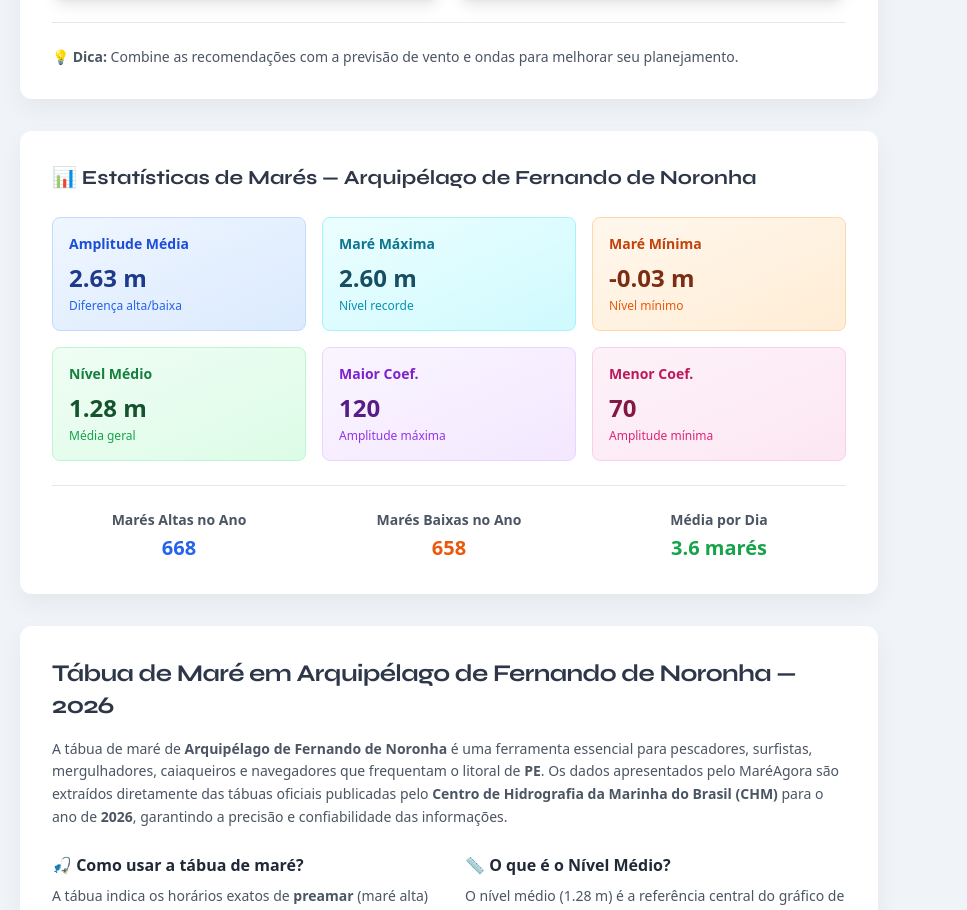
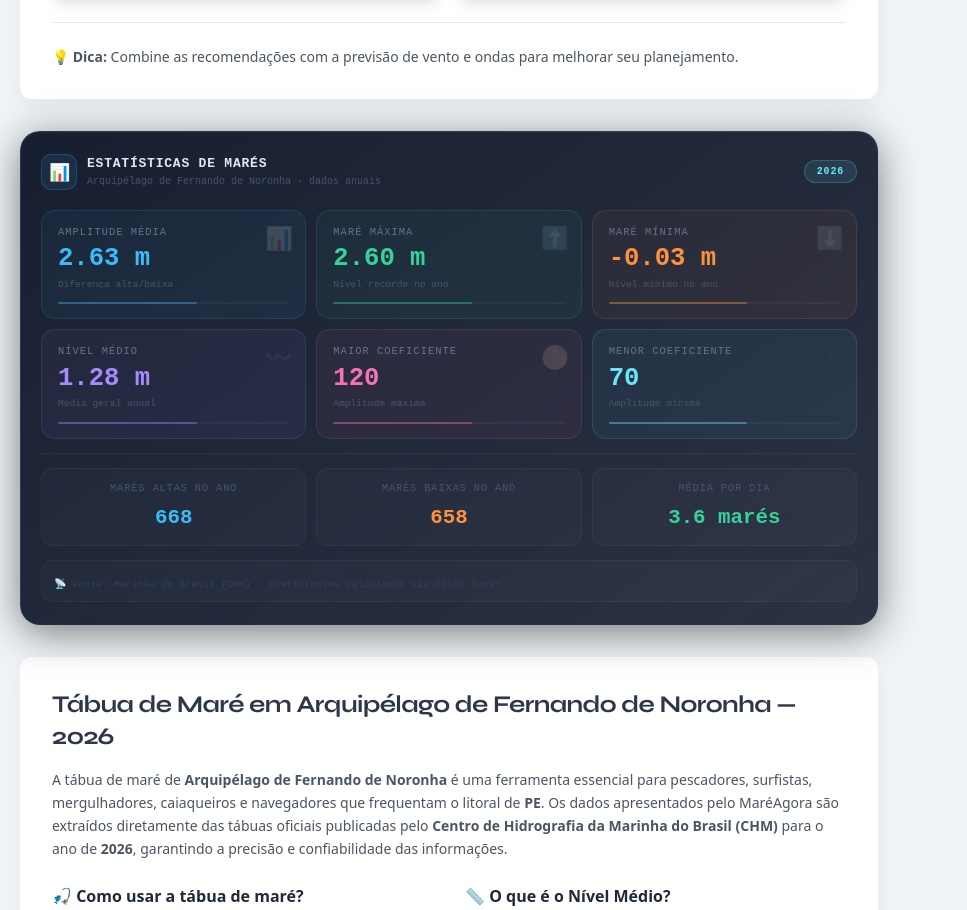
Before and after one commit to gustafa001/Mareagora, a Next.js app: page /mare/arquipelago-de-fernando-de-noronha in a window 1280 px wide. Shown: the part 4005-4915 px from the top of the page, without its empty margins (0-967 px from the left). Built offline with nearby package versions, Linux system fonts and the light colour scheme; no server answers.

Commit message:
Update PortStatistics.tsx

```diff
--- a/components/PortStatistics.tsx
+++ b/components/PortStatistics.tsx
@@ -8,21 +8,49 @@ interface PortStatisticsProps {
   currentMonth?: number;
 }
 
-export default function PortStatistics({ eventos, portName, currentMonth }: PortStatisticsProps) {
-  // Calcular estatísticas gerais do mês
+function StatCard({ label, value, sub, color, icon }: {
+  label: string; value: string; sub: string; color: string; icon: string;
+}) {
+  return (
+    <div style={{
+      background: color + '0d',
+      border: `1px solid ${color}22`,
+      borderRadius: 14,
+      padding: '14px 16px',
+      display: 'flex', flexDirection: 'column', gap: 6,
+      position: 'relative', overflow: 'hidden',
+    }}>
+      <div style={{ position: 'absolute', top: 10, right: 12, fontSize: '1.4rem', opacity: 0.15 }}>{icon}</div>
+      <div style={{ color: '#64748b', fontSize: '0.65rem', fontFamily: 'monospace', textTransform: 'uppercase', letterSpacing: '0.1em' }}>{label}</div>
+      <div style={{ color, fontFamily: 'monospace', fontWeight: 800, fontSize: '1.6rem', lineHeight: 1 }}>{value}</div>
+      <div style={{ color: '#475569', fontSize: '0.6rem', fontFamily: 'monospace' }}>{sub}</div>
+      <div style={{ height: 2, background: 'rgba(255,255,255,0.04)', borderRadius: 99, marginTop: 4 }}>
+        <div style={{ height: '100%', width: '60%', background: color + '60', borderRadius: 99 }} />
+      </div>
+    </div>
+  );
+}
+
+function SummaryItem({ label, value, color }: { label: string; value: string; color: string }) {
+  return (
+    <div style={{ textAlign: 'center', padding: '12px 8px', background: 'rgba(255,255,255,0.02)', border: '1px solid rgba(255,255,255,0.04)', borderRadius: 12 }}>
+      <div style={{ color: '#475569', fontSize: '0.65rem', fontFamily: 'monospace', textTransform: 'uppercase', letterSpacing: '0.08em', marginBottom: 6 }}>{label}</div>
+      <div style={{ color, fontFamily: 'monospace', fontWeight: 800, fontSize: '1.3rem' }}>{value}</div>
+    </div>
+  );
+}
+
+export default function PortStatistics({ eventos, portName }: PortStatisticsProps) {
   const allHeights = eventos.flatMap((e: any) => e.mares?.map((m: TideEvent) => m.altura_m) || []);
-
   const maxHeight = allHeights.length > 0 ? Math.max(...allHeights) : 0;
   const minHeight = allHeights.length > 0 ? Math.min(...allHeights) : 0;
   const amplitude = maxHeight - minHeight;
   const avgHeight = allHeights.length > 0 ? allHeights.reduce((a: number, b: number) => a + b, 0) / allHeights.length : 0;
 
-  // Contar marés altas e baixas (classifica antes pois tipo não vem no JSON)
   const allEvents = eventos.flatMap((e: any) => classifyTideEvents(e.mares || []));
   const highTides = allEvents.filter((e: TideEvent) => e.tipo === 'high').length;
   const lowTides = allEvents.filter((e: TideEvent) => e.tipo === 'low').length;
 
-  // Calcular coeficiente real via getMoonAge + getTideCoefficient
   const allCoeffs = eventos
     .filter((e: any) => e.data)
     .map((e: any) => {
@@ -33,74 +61,66 @@ export default function PortStatistics({ eventos, portName, currentMonth }: Port
 
   const maxCoeff = allCoeffs.length > 0 ? Math.max(...allCoeffs) : 0;
   const minCoeff = allCoeffs.length > 0 ? Math.min(...allCoeffs) : 0;
+  const avgPerDay = eventos.length > 0 ? ((highTides + lowTides) / eventos.length).toFixed(1) : '0';
+
+  const stats = [
+    { label: 'Amplitude Média',  value: `${amplitude.toFixed(2)} m`, sub: 'Diferença alta/baixa', color: '#38bdf8', icon: '📊' },
+    { label: 'Maré Máxima',      value: `${maxHeight.toFixed(2)} m`, sub: 'Nível recorde no ano',  color: '#34d399', icon: '⬆️' },
+    { label: 'Maré Mínima',      value: `${minHeight.toFixed(2)} m`, sub: 'Nível mínimo no ano',   color: '#fb923c', icon: '⬇️' },
+    { label: 'Nível Médio',      value: `${avgHeight.toFixed(2)} m`, sub: 'Média geral anual',     color: '#a78bfa', icon: '〰️' },
+    { label: 'Maior Coeficiente',value: `${maxCoeff}`,               sub: 'Amplitude máxima',      color: '#f472b6', icon: '🌕' },
+    { label: 'Menor Coeficiente',value: `${minCoeff}`,               sub: 'Amplitude mínima',      color: '#67e8f9', icon: '🌑' },
+  ];
 
   return (
-    <div className="classic-card">
-      <h3 className="card-title mb-6">📊 Estatísticas de Marés — {portName}</h3>
-
-      <div className="grid grid-cols-2 md:grid-cols-3 gap-4">
-        {/* Amplitude */}
-        <div className="bg-gradient-to-br from-blue-50 to-blue-100 p-4 rounded-lg border border-blue-200">
-          <div className="text-sm text-blue-700 font-semibold mb-2">Amplitude Média</div>
-          <div className="text-2xl font-bold text-blue-900">{amplitude.toFixed(2)} m</div>
-          <div className="text-xs text-blue-600 mt-1">Diferença alta/baixa</div>
+    <div style={cardStyle}>
+      {/* Header */}
+      <div style={{ display: 'flex', alignItems: 'center', justifyContent: 'space-between', marginBottom: 20 }}>
+        <div style={{ display: 'flex', alignItems: 'center', gap: 10 }}>
+          <div style={{ width: 36, height: 36, background: 'rgba(56,189,248,0.1)', border: '1px solid rgba(56,189,248,0.2)', borderRadius: 10, display: 'flex', alignItems: 'center', justifyContent: 'center', fontSize: 17 }}>📊</div>
+          <div>
+            <div style={{ color: '#e2e8f0', fontSize: 13, fontWeight: 800, letterSpacing: '0.06em', textTransform: 'uppercase', fontFamily: 'monospace' }}>Estatísticas de Marés</div>
+            <div style={{ color: '#475569', fontSize: 10, fontFamily: 'monospace', marginTop: 1 }}>{portName} · dados anuais</div>
+          </div>
         </div>
-
-        {/* Maré Máxima */}
-        <div className="bg-gradient-to-br from-cyan-50 to-cyan-100 p-4 rounded-lg border border-cyan-200">
-          <div className="text-sm text-cyan-700 font-semibold mb-2">Maré Máxima</div>
-          <div className="text-2xl font-bold text-cyan-900">{maxHeight.toFixed(2)} m</div>
-          <div className="text-xs text-cyan-600 mt-1">Nível recorde</div>
-        </div>
-
-        {/* Maré Mínima */}
-        <div className="bg-gradient-to-br from-orange-50 to-orange-100 p-4 rounded-lg border border-orange-200">
-          <div className="text-sm text-orange-700 font-semibold mb-2">Maré Mínima</div>
-          <div className="text-2xl font-bold text-orange-900">{minHeight.toFixed(2)} m</div>
-          <div className="text-xs text-orange-600 mt-1">Nível mínimo</div>
-        </div>
-
-        {/* Nível Médio */}
-        <div className="bg-gradient-to-br from-green-50 to-green-100 p-4 rounded-lg border border-green-200">
-          <div className="text-sm text-green-700 font-semibold mb-2">Nível Médio</div>
-          <div className="text-2xl font-bold text-green-900">{avgHeight.toFixed(2)} m</div>
-          <div className="text-xs text-green-600 mt-1">Média geral</div>
-        </div>
-
-        {/* Coeficiente Máximo */}
-        <div className="bg-gradient-to-br from-purple-50 to-purple-100 p-4 rounded-lg border border-purple-200">
-          <div className="text-sm text-purple-700 font-semibold mb-2">Maior Coef.</div>
-          <div className="text-2xl font-bold text-purple-900">{maxCoeff}</div>
-          <div className="text-xs text-purple-600 mt-1">Amplitude máxima</div>
-        </div>
-
-        {/* Coeficiente Mínimo */}
-        <div className="bg-gradient-to-br from-pink-50 to-pink-100 p-4 rounded-lg border border-pink-200">
-          <div className="text-sm text-pink-700 font-semibold mb-2">Menor Coef.</div>
-          <div className="text-2xl font-bold text-pink-900">{minCoeff}</div>
-          <div className="text-xs text-pink-600 mt-1">Amplitude mínima</div>
-        </div>
+        <span style={{ color: '#67e8f9', background: 'rgba(103,232,249,0.1)', border: '1px solid rgba(103,232,249,0.2)', borderRadius: 20, padding: '3px 12px', fontSize: 10, fontWeight: 700, fontFamily: 'monospace', textTransform: 'uppercase', letterSpacing: '0.08em' }}>
+          2026
+        </span>
       </div>
 
-      {/* Resumo */}
-      <div className="mt-6 pt-6 border-t border-gray-200">
-        <div className="grid grid-cols-2 md:grid-cols-3 gap-4 text-center">
-          <div>
-            <div className="text-sm text-gray-600 font-semibold">Marés Altas no Ano</div>
-            <div className="text-xl font-bold text-blue-600 mt-1">{highTides}</div>
-          </div>
-          <div>
-            <div className="text-sm text-gray-600 font-semibold">Marés Baixas no Ano</div>
-            <div className="text-xl font-bold text-orange-600 mt-1">{lowTides}</div>
-          </div>
-          <div>
-            <div className="text-sm text-gray-600 font-semibold">Média por Dia</div>
-            <div className="text-xl font-bold text-green-600 mt-1">
-              {eventos.length > 0 ? ((highTides + lowTides) / eventos.length).toFixed(1) : '0'} marés
-            </div>
-          </div>
-        </div>
+      {/* Stats grid */}
+      <div style={{ display: 'grid', gridTemplateColumns: '1fr 1fr 1fr', gap: 10, marginBottom: 14 }}>
+        {stats.map((s) => (
+          <StatCard key={s.label} {...s} />
+        ))}
+      </div>
+
+      {/* Divider */}
+      <div style={{ height: 1, background: 'rgba(255,255,255,0.05)', marginBottom: 14 }} />
+
+      {/* Summary row */}
+      <div style={{ display: 'grid', gridTemplateColumns: '1fr 1fr 1fr', gap: 10 }}>
+        <SummaryItem label="Marés altas no ano" value={String(highTides)} color="#38bdf8" />
+        <SummaryItem label="Marés baixas no ano" value={String(lowTides)} color="#fb923c" />
+        <SummaryItem label="Média por dia" value={`${avgPerDay} marés`} color="#34d399" />
+      </div>
+
+      {/* Footer note */}
+      <div style={{ marginTop: 14, padding: '8px 12px', background: 'rgba(255,255,255,0.02)', border: '1px solid rgba(255,255,255,0.04)', borderRadius: 10 }}>
+        <span style={{ color: '#334155', fontSize: '0.62rem', fontFamily: 'monospace' }}>
+          📡 Fonte: Marinha do Brasil (CHM) · Coeficientes calculados via ciclo lunar
+        </span>
       </div>
     </div>
   );
 }
+
+const cardStyle: React.CSSProperties = {
+  background: 'linear-gradient(145deg, rgba(15,23,42,0.97) 0%, rgba(15,23,42,0.88) 100%)',
+  backdropFilter: 'blur(24px)',
+  WebkitBackdropFilter: 'blur(24px)',
+  border: '1px solid rgba(56,189,248,0.1)',
+  borderRadius: 20,
+  padding: '22px 20px',
+  boxShadow: '0 8px 40px rgba(0,0,0,0.5), inset 0 1px 0 rgba(255,255,255,0.04)',
+};
```
